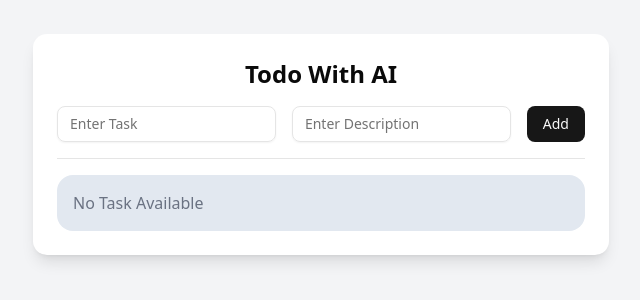
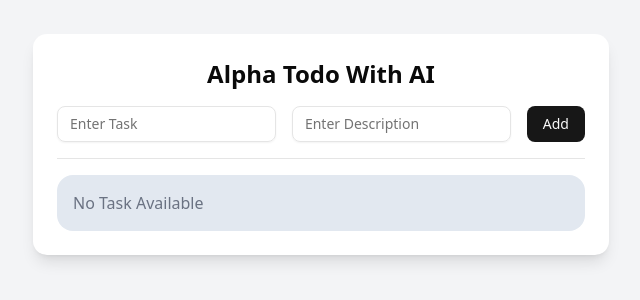
Before and after one commit to SOFTJIT-SINGH/alphatodo, a Next.js app: page / in a window 1280 px wide. Shown: the part 256-556 px from the top of the page, without its empty margins (319-959 px from the left). Built offline with nearby package versions, Linux system fonts and the light colour scheme.

Commit message:
checking

```diff
--- a/app/page.tsx
+++ b/app/page.tsx
@@ -38,7 +38,7 @@ export default function Home() {
     ) : (
       <h2 className='text-gray-500'>No Task Available</h2>
     )
-  const deleteHandler = (i) => {
+  const deleteHandler = (i: number) => {
     const temp = [...mainTask]
     temp.splice(i, 1)
     setMainTask(temp)
@@ -46,7 +46,7 @@ export default function Home() {
   return (
     <main className='min-h-screen flex items-center justify-center bg-gray-100 p-8'>
       <div className='bg-white rounded-xl shadow-lg p-6 space-y-4 w-full max-w-xl'>
-        <h1 className='text-2xl font-bold text-center'>Todo With AI</h1>
+        <h1 className='text-2xl font-bold text-center'>Alpha Todo With AI </h1>
         <form
           onSubmit={submitHandler}
           className='flex flex-col sm:flex-row gap-4'
```
